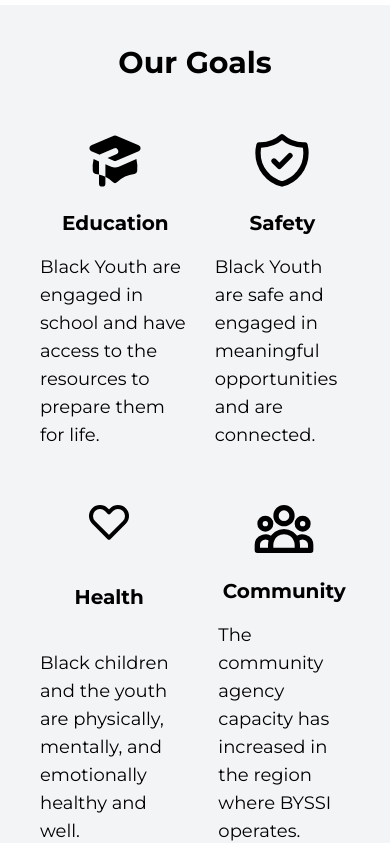
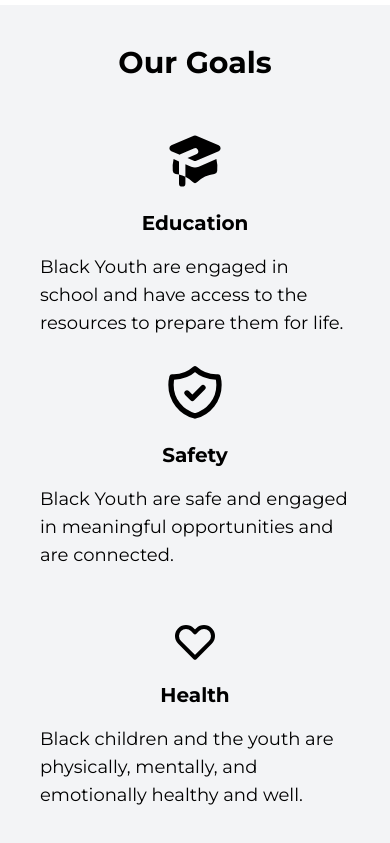
Before and after one commit to YagneshP/byssi, a Next.js app: page /about in a window 390 px wide. Shown: the part 763-1606 px from the top of the page. Built offline with nearby package versions, Linux system fonts and the light colour scheme.

Commit message:
Add container and flex-wrap

```diff
--- a/component/Goals.js
+++ b/component/Goals.js
@@ -2,9 +2,10 @@ import React from "react";
 
 const Goals = () => {
   return (
+    <div className='container mx-auto'>
       <div className='bg-gray-100 flex flex-col p-10 gap-12 justify-around items-center '>
         <h1 className='text-3xl font-bold '>Our Goals</h1>
-      <div className='flex flex-row justify-evenly gap-6'>
+        <div className='flex flex-row flex-wrap sm:flex-nowrap  justify-evenly gap-6'>
           <div className='flex flex-col items-center justify-between gap-4'>
             <svg
               xmlns='http://www.w3.org/2000/svg'
@@ -37,12 +38,12 @@ const Goals = () => {
             </svg>
             <h3 className='text-xl font-semibold'>Safety</h3>
             <p className='text-lg'>
-            Black Youth are safe and engaged in meaningful opportunities and are
-            connected.
+              Black Youth are safe and engaged in meaningful opportunities and
+              are connected.
             </p>
           </div>
         </div>
-      <div className='flex flex-row justify-evenly gap-10'>
+        <div className='flex flex-row flex-wrap sm:flex-nowrap justify-evenly gap-10'>
           <div className='flex flex-col items-center justify-between gap-4'>
             <svg
               xmlns='http://www.w3.org/2000/svg'
@@ -87,6 +88,7 @@ const Goals = () => {
           </div>
         </div>
       </div>
+    </div>
   );
 };
 
```
Lines whose indentation alone changed are shown as unchanged.
